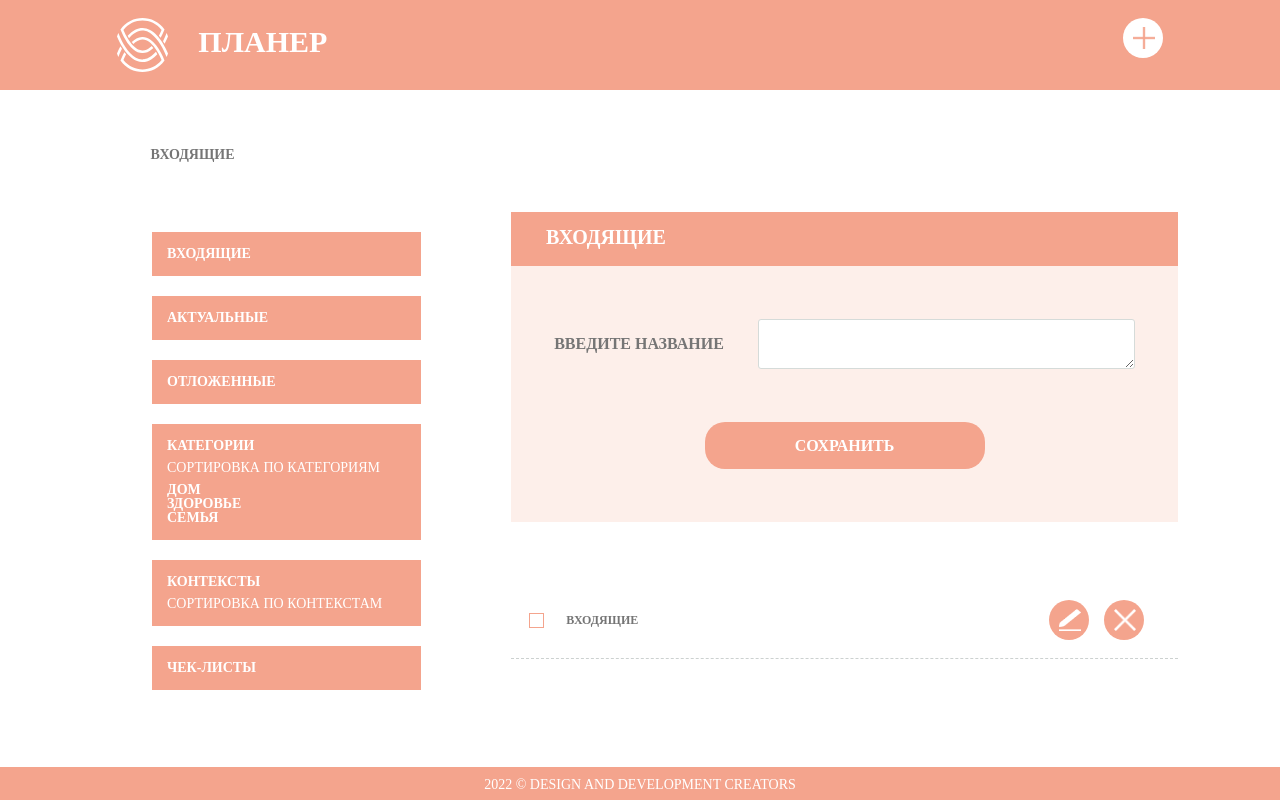
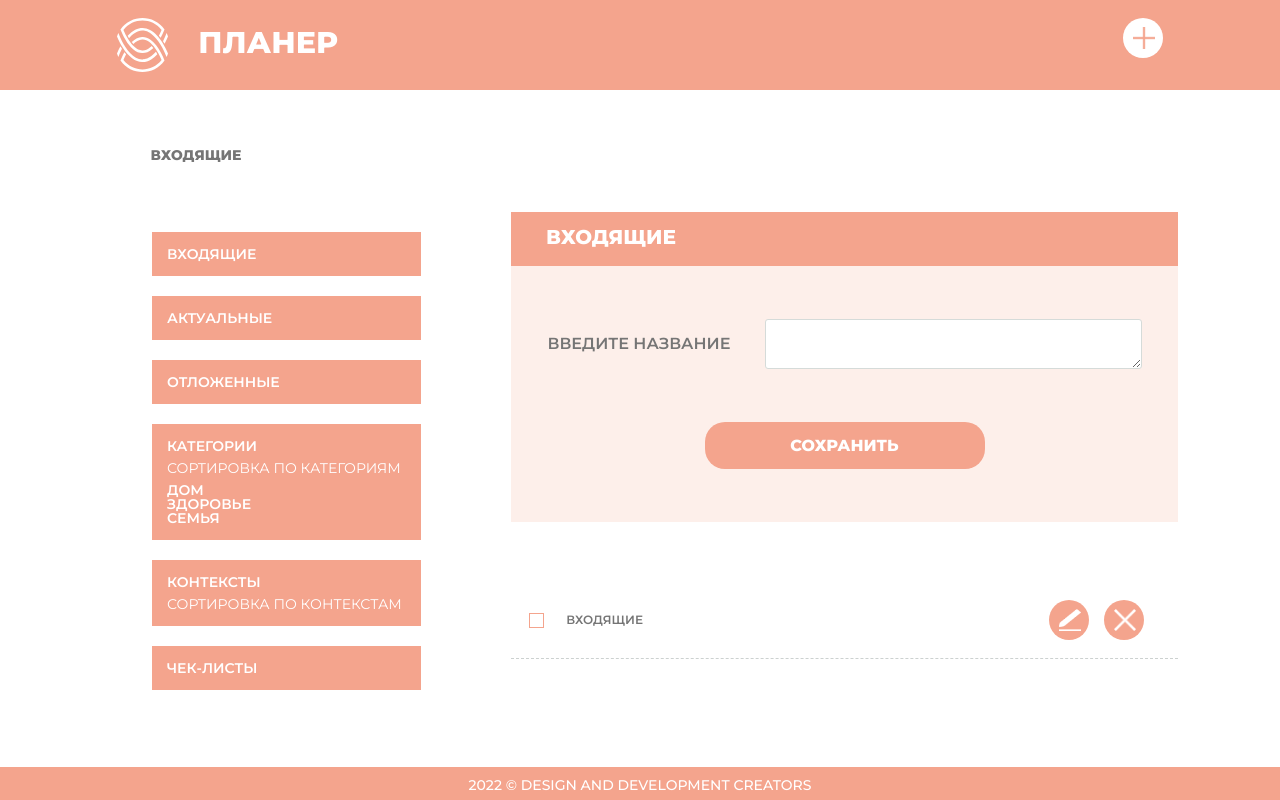
Before and after one commit to sssheina/ITGirl-Project-JS, a website: page index.html in a window 1280 px wide. Drawn offline with nearby package versions, Linux system fonts and the light colour scheme; files that its build step writes are made by us from their sources.

Commit message:
fonts.scss

```diff
--- /dev/null
+++ b/assets/sass/fonts.scss
@@ -0,0 +1,25 @@
+@import url('https://fonts.googleapis.com/css2?family=Montserrat:wght@300;400;500;600;700;800;900&display=swap');
+@font-face {
+    font-family: 'Montserrat', sans-serif;
+    src: url './assets/fonts/Montserrat-Medium.ttf';
+    font-weight: 500;
+    font-style: normal;
+  }
+@font-face {
+    font-family: 'Montserrat', sans-serif;
+    src: url './assets/fonts/Montserrat-SemiBold.ttf';
+    font-weight: 600;
+    font-style: normal;
+  }
+  @font-face {
+    font-family: 'Montserrat', sans-serif;
+    src: url './assets/fonts/Montserrat-ExtraBold.ttf';
+    font-weight: 800;
+    font-style: normal;
+  }
+  @font-face {
+    font-family: 'Montserrat', sans-serif;
+    src: url './assets/fonts/Montserrat-Black.ttf';
+    font-weight: 900;
+    font-style: normal;
+  }
--- a/assets/sass/style.sass
+++ b/assets/sass/style.sass
@@ -13,3 +13,4 @@
 @import "checkmark.scss"
 @import "categoryMark.scss"
 @import "7_.scss"
+@import "fonts.scss"
```
Also changed, not shown: assets/fonts/Montserrat-Black.ttf (added), assets/fonts/Montserrat-BlackItalic.ttf (added), assets/fonts/Montserrat-Bold.ttf (added), assets/fonts/Montserrat-BoldItalic.ttf (added), assets/fonts/Montserrat-ExtraBold.ttf (added), assets/fonts/Montserrat-ExtraBoldItalic.ttf (added), assets/fonts/Montserrat-ExtraLight.ttf (added), assets/fonts/Montserrat-ExtraLightItalic.ttf (added), assets/fonts/Montserrat-Italic.ttf (added), assets/fonts/Montserrat-Light.ttf (added), assets/fonts/Montserrat-LightItalic.ttf (added), assets/fonts/Montserrat-Medium.ttf (added), assets/fonts/Montserrat-MediumItalic.ttf (added), assets/fonts/Montserrat-Regular.ttf (added), 4 more files.
